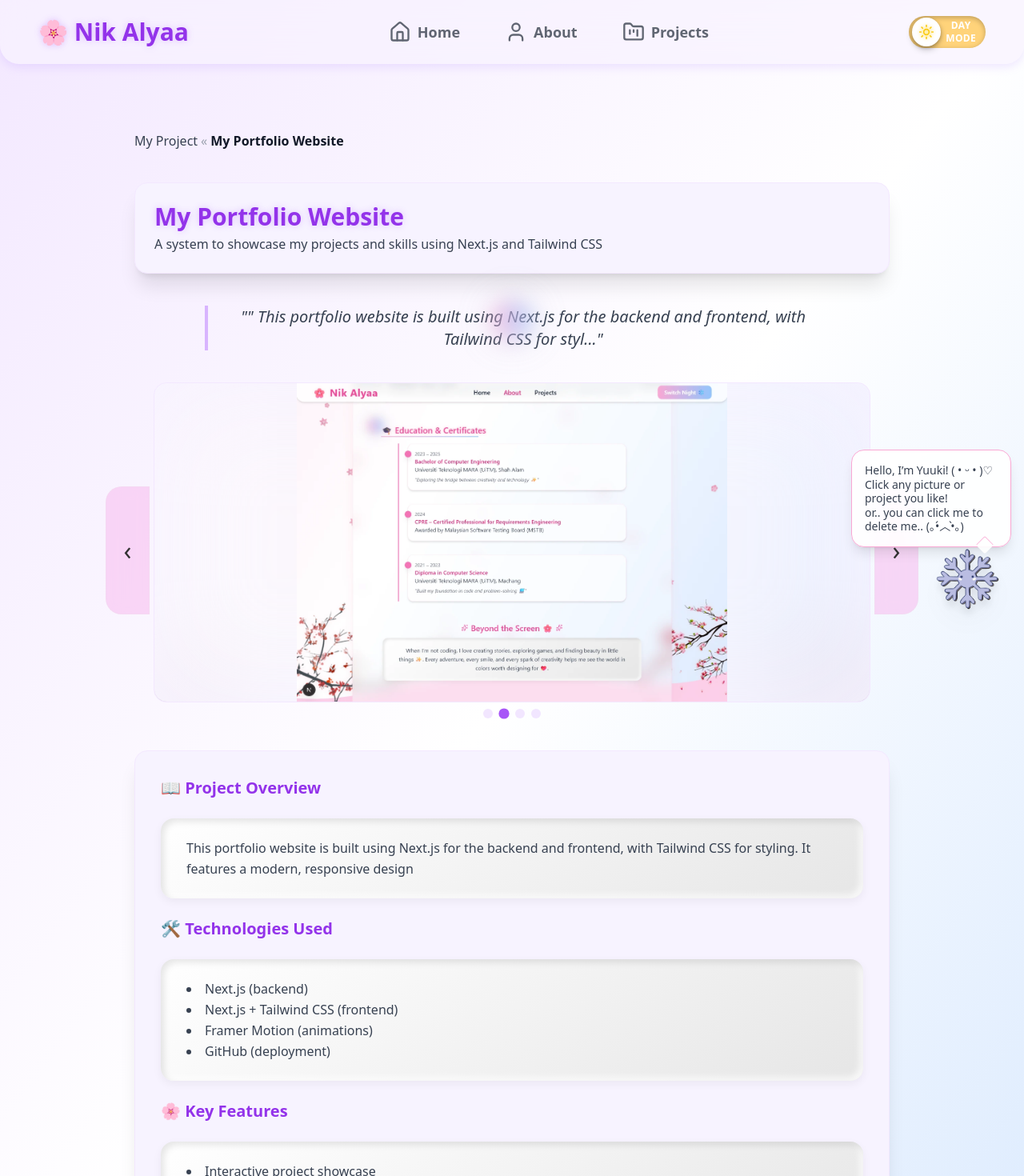
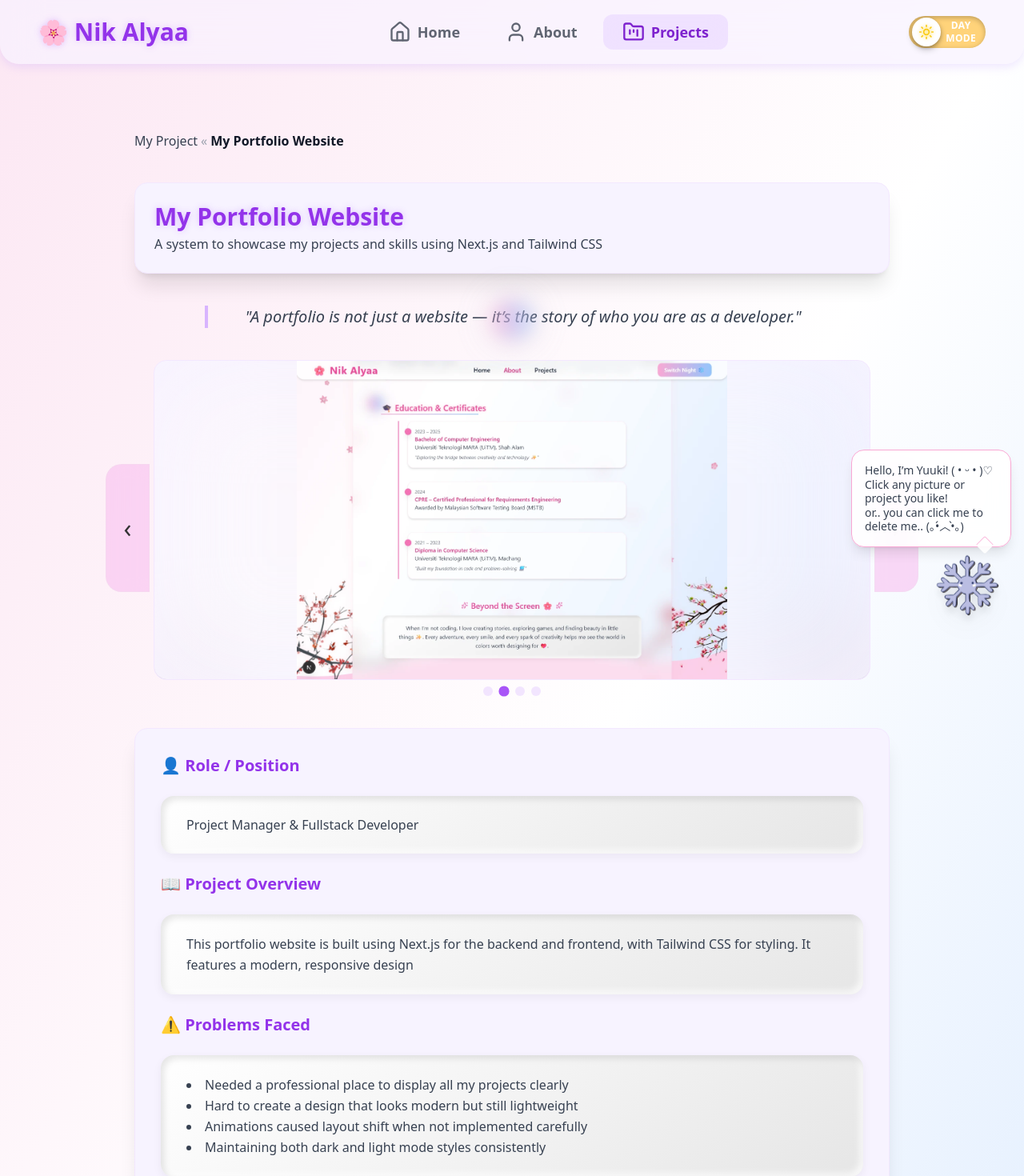
Before and after one commit to nikyuuki/yuuki-portfolio, a Next.js app: page /projects/project4 in a window 1280 px wide. Shown: the top 1470 px of the page at 80% size. Built offline with nearby package versions, Linux system fonts and the light colour scheme.

Commit message:
add quotes, role and problem

```diff
--- a/app/components/ProjectModule.tsx
+++ b/app/components/ProjectModule.tsx
@@ -73,6 +73,10 @@ export default function ProjectModule({
   overview,
   technologies,
   features,
+  quotes,
+  position,
+  problems,
+  solutions,
 }: {
   title: string;
   subtitle: string;
@@ -81,6 +85,10 @@ export default function ProjectModule({
   overview: string;
   technologies: string[];
   features: string[];
+  quotes?: string;
+  position?: string;
+  problems?: string[];
+  solutions?: string[];
 }) {
   const [currentIndex, setCurrentIndex] = useState(0);
   const [zoomed, setZoomed] = useState(false);
@@ -143,7 +151,7 @@ export default function ProjectModule({
           border-l-4 border-purple-300 dark:border-blue-400
           pl-4 md:pl-6 mx-auto max-w-3xl
         ">
-          {`"${overview.slice(0, 120)}..."`}
+          {quotes ? `"${quotes}"` : `"${overview.slice(0, 120)}..."`}
         </blockquote>
       </div>
 
@@ -231,12 +239,46 @@ export default function ProjectModule({
         backdrop-blur-xl shadow-xl
         rounded-2xl p-8 space-y-6
       ">
+        {/* Position */}
+        {position && (
+          <>
+            <h3 className="text-xl font-semibold text-purple-600 dark:text-blue-300">
+              👤 Role / Position
+            </h3>
+            <div className="box-white">
+              <p className="text-gray-700 dark:text-gray-300">{position}</p>
+            </div>
+          </>
+        )}
         <h3 className="text-xl font-semibold text-purple-600 dark:text-blue-300">
           📖 Project Overview
         </h3>
         <div className="box-white" >
          <TypewriterWords text={overview} />
         </div>
+        {/* Problems */}
+        {problems && problems.length > 0 && (
+          <>
+            <h3 className="text-xl font-semibold text-purple-600 dark:text-blue-300">
+              ⚠️ Problems Faced
+            </h3>
+            <div className="box-white">
+              <TypewriterList items={problems} />
+            </div>
+          </>
+        )}
+
+        {/* Solutions */}
+        {solutions && solutions.length > 0 && (
+          <>
+            <h3 className="text-xl font-semibold text-purple-600 dark:text-blue-300">
+              💡 How I Handled It
+            </h3>
+            <div className="box-white">
+              <TypewriterList items={solutions} />
+            </div>
+          </>
+        )}
 
         <h3 className="text-xl font-semibold text-purple-600 dark:text-blue-300">
           🛠 Technologies Used
--- a/app/projects/project1/page.tsx
+++ b/app/projects/project1/page.tsx
@@ -27,6 +27,17 @@ export default function Project1() {
         "Inventory alert notifications",
         "Responsive & mobile-friendly design",
       ]}
+
+      quotes="Building a system is easy. Building a reliable system takes courage."
+      position="Project Manager & Developer"
+      problems={[
+        "Too many kiosk and staff to manage",
+        "Users struggled to understand the kiosk flow",
+      ]}
+      solutions={[
+        "Build a single centralize Database that show all kiosk, staff and their statuses in one place",
+        "Created a UX flow prototype and simplified user journey",
+      ]}
     />
   );
 }
--- a/app/projects/project2/page.tsx
+++ b/app/projects/project2/page.tsx
@@ -28,6 +28,20 @@ The system is designed to help emergency responders identify riders instantly an
         "Emergency contact & health info storage",
         "Responsive & mobile-friendly design",
       ]}
+
+      /* NEW FIELDS */
+      quotes="Technology saves lives when information reaches the right hands at the right time."
+      position="Project Manager & Frontend Developer"
+      problems={[
+        "Riders often don’t carry identification or emergency info during accidents",
+        "Needed a fast way for responders to identify a rider with minimal steps",
+        "Front-end had to be extremely simple for police and EMS officers to understand instantly",
+      ]}
+      solutions={[
+        "Introduced QR-based identity cards that store rider info safely and can be accessed immediately by scanning",
+        "Designed a clean, minimal UI focused on speed and clarity for emergency situations",
+        "Built responsive layouts so the system works smoothly on mobile devices used by responders",
+      ]}
     />
   );
 }
--- a/app/projects/project3/page.tsx
+++ b/app/projects/project3/page.tsx
@@ -15,8 +15,8 @@ export default function Project3() {
         `${imageBasePath}/project3-4.webp`,
       ]}
       overview={`"The Award Istiadat Management System is designed to simplify and centralize the process of managing award recipients.
-Administrators can upload awardee data via Excel files, preview details, and make information publicly accessible.
-The system includes tools for managing award categories, events, and awardee details, ensuring a seamless and efficient workflow."`}
+      Administrators can upload awardee data via Excel files, preview details, and make information publicly accessible.
+      The system includes tools for managing award categories, events, and awardee details, ensuring a seamless and efficient workflow."`}
       technologies={[
         "Ruby on Rails (Backend)",
         "PostgreSQL (Database)",
@@ -28,6 +28,22 @@ The system includes tools for managing award categories, events, and awardee det
         "Multi-tenant support for multiple states",
         "Responsive & mobile-friendly design",
       ]}
+
+      /* NEW FIELDS */
+      quotes="A good system isn’t just functional—it must make complex processes feel effortless."
+      position="Fullstack Developer"
+      problems={[
+        "Managing thousands of award recipients manually was slow and error-prone",
+        "Admins needed a fast way to upload, verify, and correct awardee data",
+        "Each state required its own isolated environment to prevent data mix-ups",
+        "Public users needed an easy way to search award recipients across different categories",
+      ]}
+      solutions={[
+        "Introduced a bulk Excel import feature with automatic data validation to reduce manual work",
+        "Added a preview-and-edit flow so admins can verify data before saving",
+        "Implemented multi-tenant architecture to separate data by state securely",
+        "Created a clean, responsive search interface for public users to find award recipients easily",
+      ]}
     />
   );
 }
--- a/app/projects/project4/page.tsx
+++ b/app/projects/project4/page.tsx
@@ -1,4 +1,3 @@
-
 import ProjectModule from "../../components/ProjectModule";
 import { imageBasePath } from "../../lib/config";
 
@@ -15,19 +14,35 @@ export default function Project4() {
         `${imageBasePath}/project4-3.webp`,
       ]}
       overview={`" This portfolio website is built using Next.js for the backend and
-                frontend, with Tailwind CSS for styling. It features a modern,
-                responsive design that adapts seamlessly to different screen sizes."`}
+frontend, with Tailwind CSS for styling. It features a modern,
+responsive design that adapts seamlessly to different screen sizes."`}
       technologies={[
-              "Next.js (backend)",
-              "Next.js + Tailwind CSS (frontend)",
-              "Framer Motion (animations)",
-              "GitHub (deployment)",
+        "Next.js (Backend & Frontend)",
+        "Tailwind CSS (Styling)",
+        "Framer Motion (Animations)",
+        "GitHub (Deployment)",
       ]}
       features={[
-              "Interactive project showcase",
-              "Responsive design with Tailwind CSS",
-              "Dark mode support",
-              "Responsive & mobile-friendly design",
+        "Interactive project showcase",
+        "Responsive design with Tailwind CSS",
+        "Dark mode support",
+        "Smooth animations with Framer Motion",
+      ]}
+
+      /* NEW FIELDS */
+      quotes="A portfolio is not just a website — it’s the story of who you are as a developer."
+      position="Project Manager & Fullstack Developer"
+      problems={[
+        "Needed a professional place to display all my projects clearly",
+        "Hard to create a design that looks modern but still lightweight",
+        "Animations caused layout shift when not implemented carefully",
+        "Maintaining both dark and light mode styles consistently",
+      ]}
+      solutions={[
+        "Designed and built a custom project showcase using reusable components",
+        "Used Tailwind CSS to maintain a clean, scalable design system",
+        "Implemented Framer Motion with controlled animations to prevent layout issues",
+        "Created a theme-aware styling structure for seamless dark mode support",
       ]}
     />
   );
--- a/app/topnavbar.tsx
+++ b/app/topnavbar.tsx
@@ -77,7 +77,7 @@ return (
     className={`relative min-h-screen overflow-hidden transition-all duration-700 ${
       isDay
 
-        ? "bg-gradient-to-br from-purple-100 via-white to-blue-100 text-gray-800"
+        ? "bg-gradient-to-br from-pink-100 via-white to-blue-100 text-gray-800"
         : "bg-gradient-to-br from-[#0a0f2c] via-[#0f1a44] to-[#1b2a6d] text-gray-100"
     }`}
   >
@@ -112,7 +112,11 @@ return (
   {/* Middle: Desktop Nav */}
   <nav className="hidden md:flex items-center gap-10 font-semibold text-lg">
     {navLinks.map((link) => {
-      const isActive = pathname === link.path;
+      const isActive =
+        link.path === "/projects"
+          ? pathname.startsWith("/projects")
+          : pathname === link.path;
+
 
       const iconMap: Record<string, React.ReactNode> = {
         "/": <Home className="w-7 h-7" />,
@@ -187,7 +191,11 @@ return (
             }`}
           >
             {navLinks.map((link) => {
-              const isActive = pathname === link.path;
+              const isActive =
+                link.path === "/projects"
+                  ? pathname.startsWith("/projects")
+                  : pathname === link.path;
+
 
               const iconMap: Record<string, React.ReactNode> = {
                 "/": <Home className="w-5 h-5" />,
```
